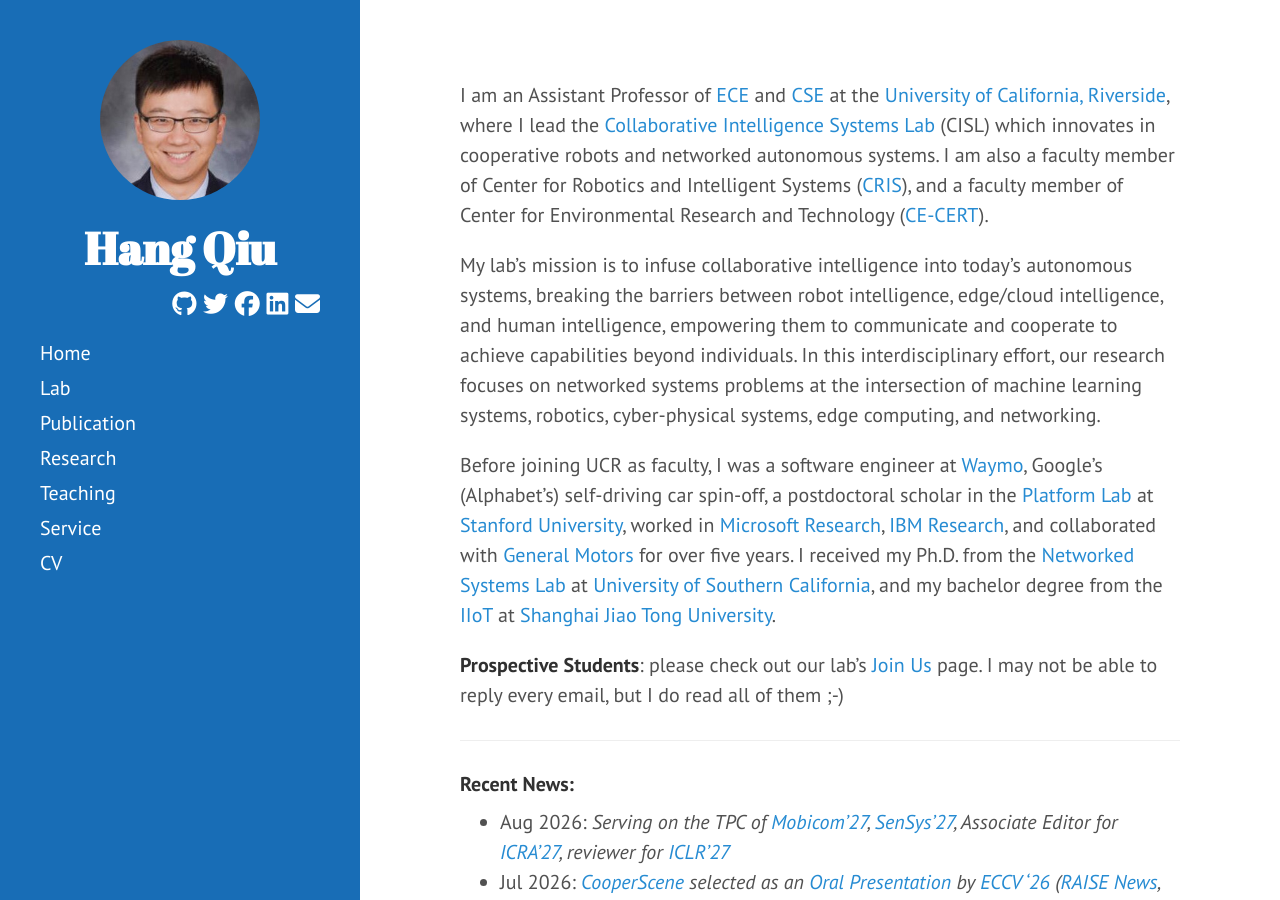
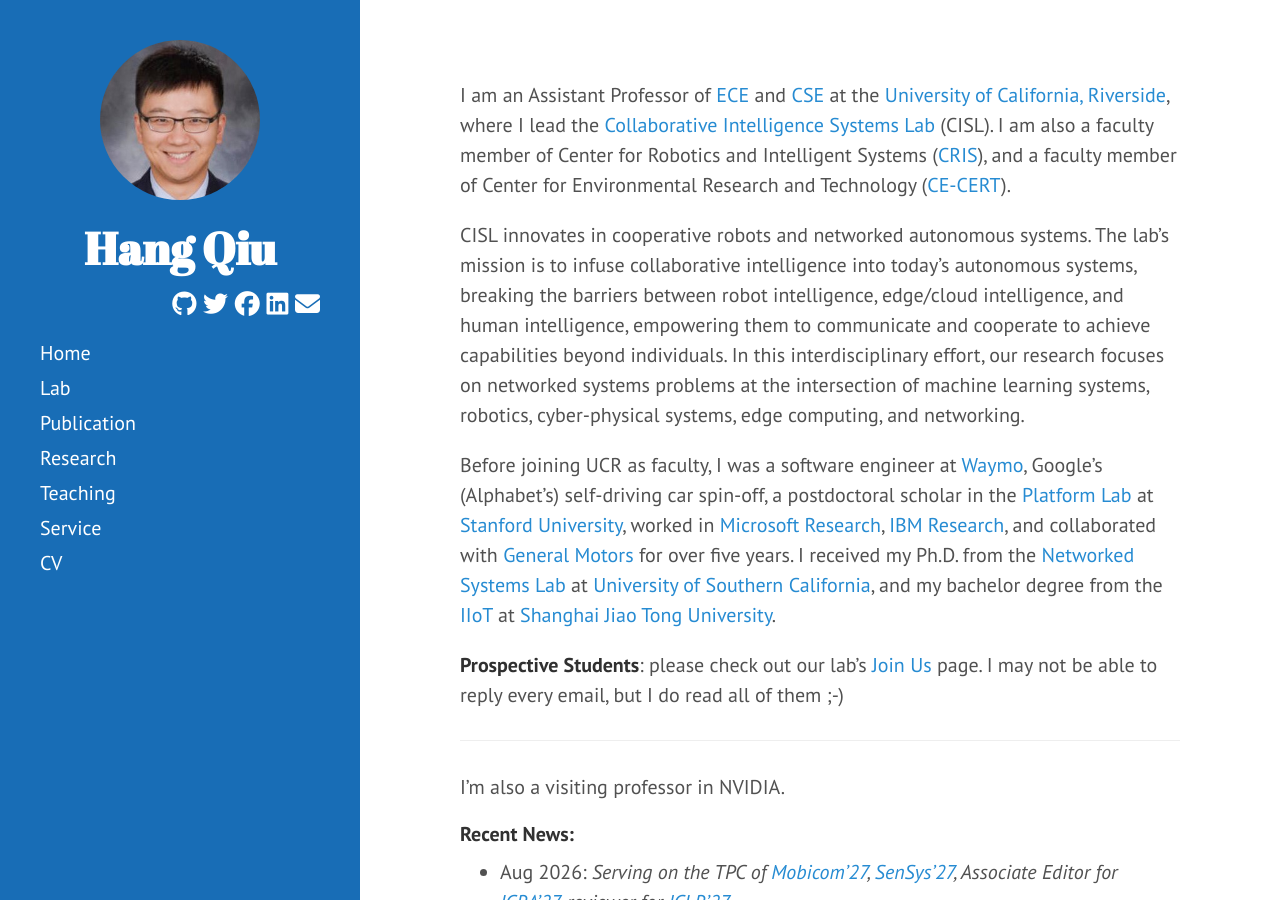
Before and after one commit to hangqiu/hangqiu.github.io, a Jekyll site: the page built from index.md, in a window 1280 px wide and 900 px high. Built offline with Jekyll 4.4.1, drawn with Linux system fonts in a browser that asks for light colours; a style sheet for code colours, icons or effects is not loaded.

Commit message:
Update index.md

```diff
--- a/index.md
+++ b/index.md
@@ -4,11 +4,11 @@ title: Home
 ---
 
 I am an Assistant Professor of [ECE](https://www.ece.ucr.edu/) and [CSE](https://www1.cs.ucr.edu/) at the [University of California, Riverside](https://cisl.ucr.edu/),
-where I lead the [Collaborative Intelligence Systems Lab](https://cisl.ucr.edu/) (CISL) which innovates in cooperative robots and networked autonomous systems.
+where I lead the [Collaborative Intelligence Systems Lab](https://cisl.ucr.edu/) (CISL).
 I am also a faculty member of Center for Robotics and Intelligent Systems ([CRIS](https://www.cris.ucr.edu/)),
 and a faculty member of Center for Environmental Research and Technology ([CE-CERT](https://www.cert.ucr.edu/)).
 
-My lab's mission is to infuse collaborative intelligence into today's autonomous systems,
+CISL innovates in cooperative robots and networked autonomous systems. The lab's mission is to infuse collaborative intelligence into today's autonomous systems,
 breaking the barriers between robot intelligence, edge/cloud intelligence, and human intelligence,
 empowering them to communicate and cooperate to achieve capabilities beyond individuals.
 In this interdisciplinary effort, our research focuses on networked systems problems at the intersection of machine learning systems, robotics, cyber-physical systems, edge computing, and networking.
@@ -23,6 +23,7 @@ I received my Ph.D. from the [Networked Systems Lab](https://nsl.usc.edu/) at [U
 
 <hr>
 
+I'm also a visiting professor in NVIDIA.
 
 #### Recent News:
 {% assign all_news = site.data.news | concat: site.data.lab_news_auto | sort: "date" | reverse %}
```
